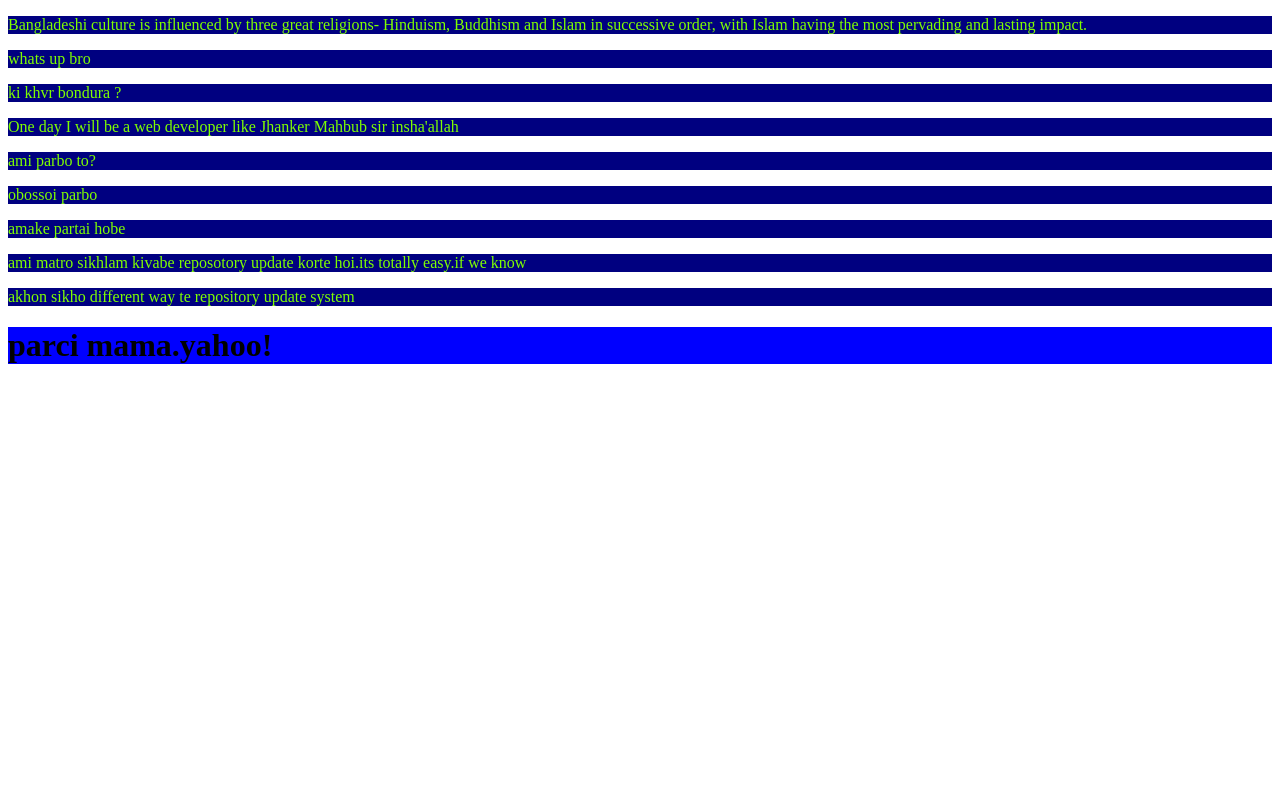
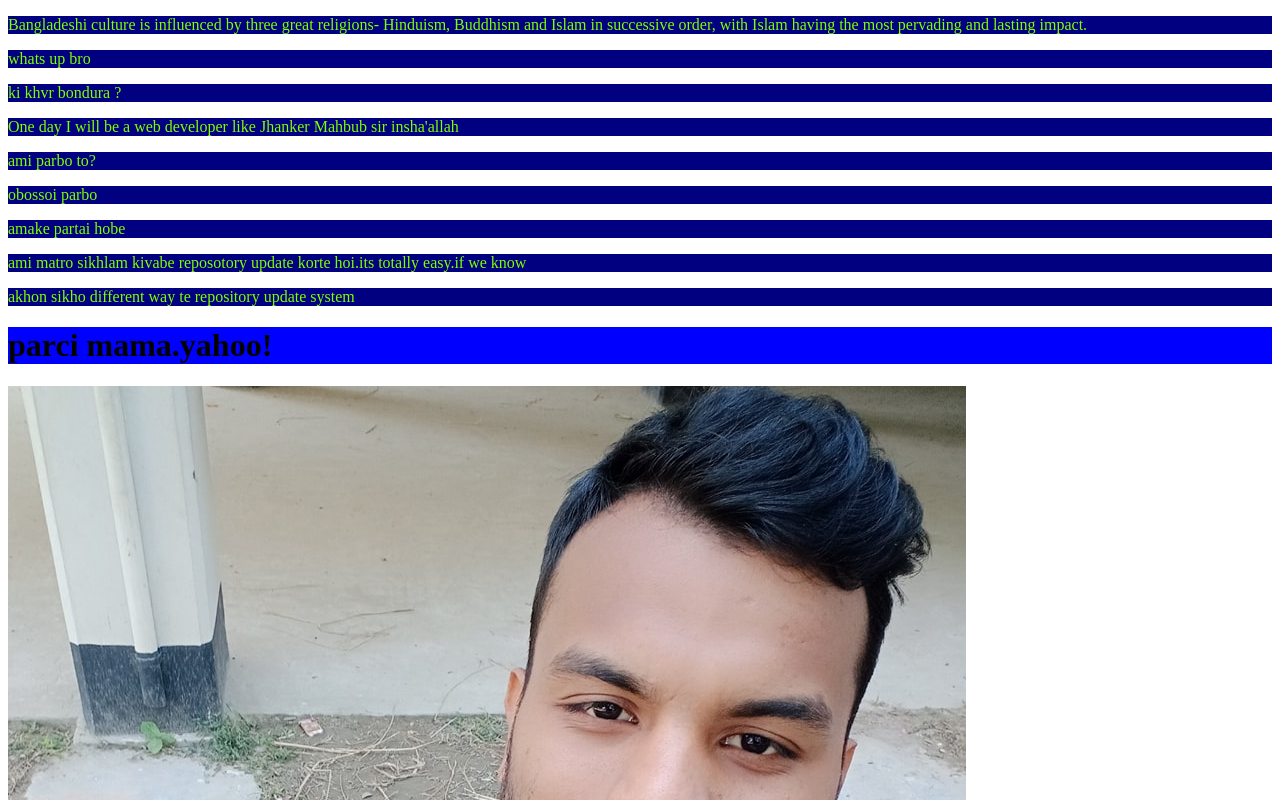
Before and after one commit to baharuddinsakib/my-fourth-repo, a plain HTML site: page index.html in a window 1280 px wide. Shown: the top 800 px of the page. Drawn offline with Linux system fonts and the light colour scheme.

Commit message:
image added

```diff
--- a/index.html
+++ b/index.html
@@ -18,5 +18,6 @@
     <p>ami matro sikhlam kivabe reposotory update korte hoi.its totally easy.if we know</p>
     <p>akhon sikho different way te repository update system</p>
     <h1>parci mama.yahoo!</h1>
+    <img src="sakib-vai.jpg" alt="">
 </body>
 </html>
```
Also changed, not shown: sakib-vai.jpg (added).
